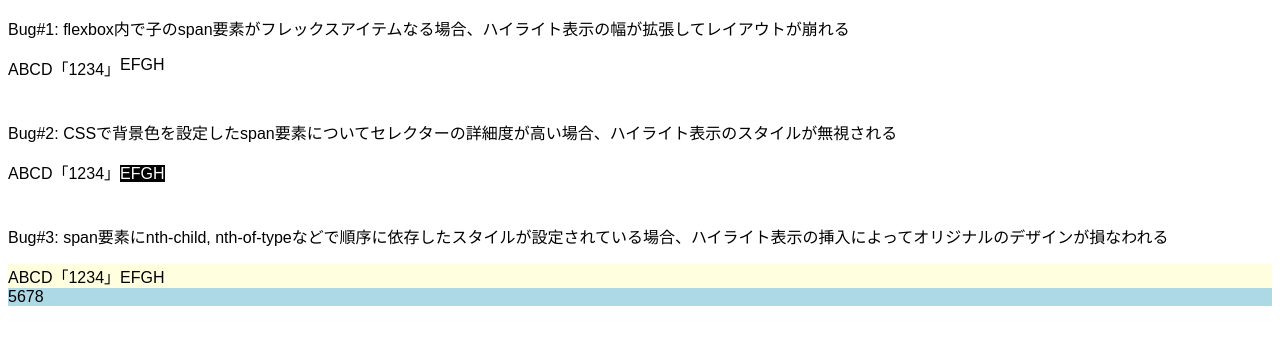
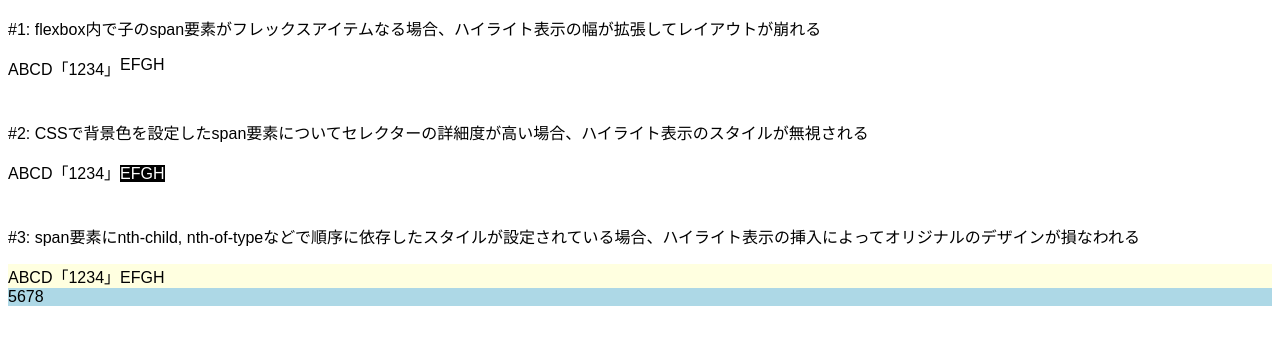
Before and after one commit to kazhashimoto/charcheck, a browser extension: page demo/issues.html in a window 1280 px wide. Drawn offline with Linux system fonts and the light colour scheme.

Commit message:
Rename bugs.html. Update README

```diff
--- a/demo/bugs.html
+++ b/demo/issues.html
@@ -4,7 +4,7 @@
   <meta charset="UTF-8">
   <meta name="viewport" content="width=device-width, initial-scale=1.0">
   <meta http-equiv="X-UA-Compatible" content="ie=edge">
-  <title>Charcheck bugs</title>
+  <title>Charcheck Known Issues</title>
   <style>
   body { font-family: sans-serif; }
   .example + .example {
@@ -14,7 +14,7 @@
 </head>
 <body>
   <div class="example">
-    <p>Bug#1: flexbox内で子のspan要素がフレックスアイテムなる場合、ハイライト表示の幅が拡張してレイアウトが崩れる</p>
+    <p>#1: flexbox内で子のspan要素がフレックスアイテムなる場合、ハイライト表示の幅が拡張してレイアウトが崩れる</p>
     <style>
       .bug1 { display: flex; }
       .bug1 span { flex-grow: 1; }
@@ -23,7 +23,7 @@
   </div>
 
   <div class="example">
-    <p>Bug#2: CSSで背景色を設定したspan要素についてセレクターの詳細度が高い場合、ハイライト表示のスタイルが無視される</p>
+    <p>#2: CSSで背景色を設定したspan要素についてセレクターの詳細度が高い場合、ハイライト表示のスタイルが無視される</p>
     <style>
       .bug2 span { background-color: black; color: white; }
     </style>
@@ -31,7 +31,7 @@
   </div>
 
   <div class="example">
-    <p>Bug#3: span要素にnth-child, nth-of-typeなどで順序に依存したスタイルが設定されている場合、ハイライト表示の挿入によってオリジナルのデザインが損なわれる</p>
+    <p>#3: span要素にnth-child, nth-of-typeなどで順序に依存したスタイルが設定されている場合、ハイライト表示の挿入によってオリジナルのデザインが損なわれる</p>
     <style>
       .bug3 { background-color: lightyellow; }
       .bug3 span:nth-of-type(1) { background-color: none; }
```
Also changed, not shown: README.md.
